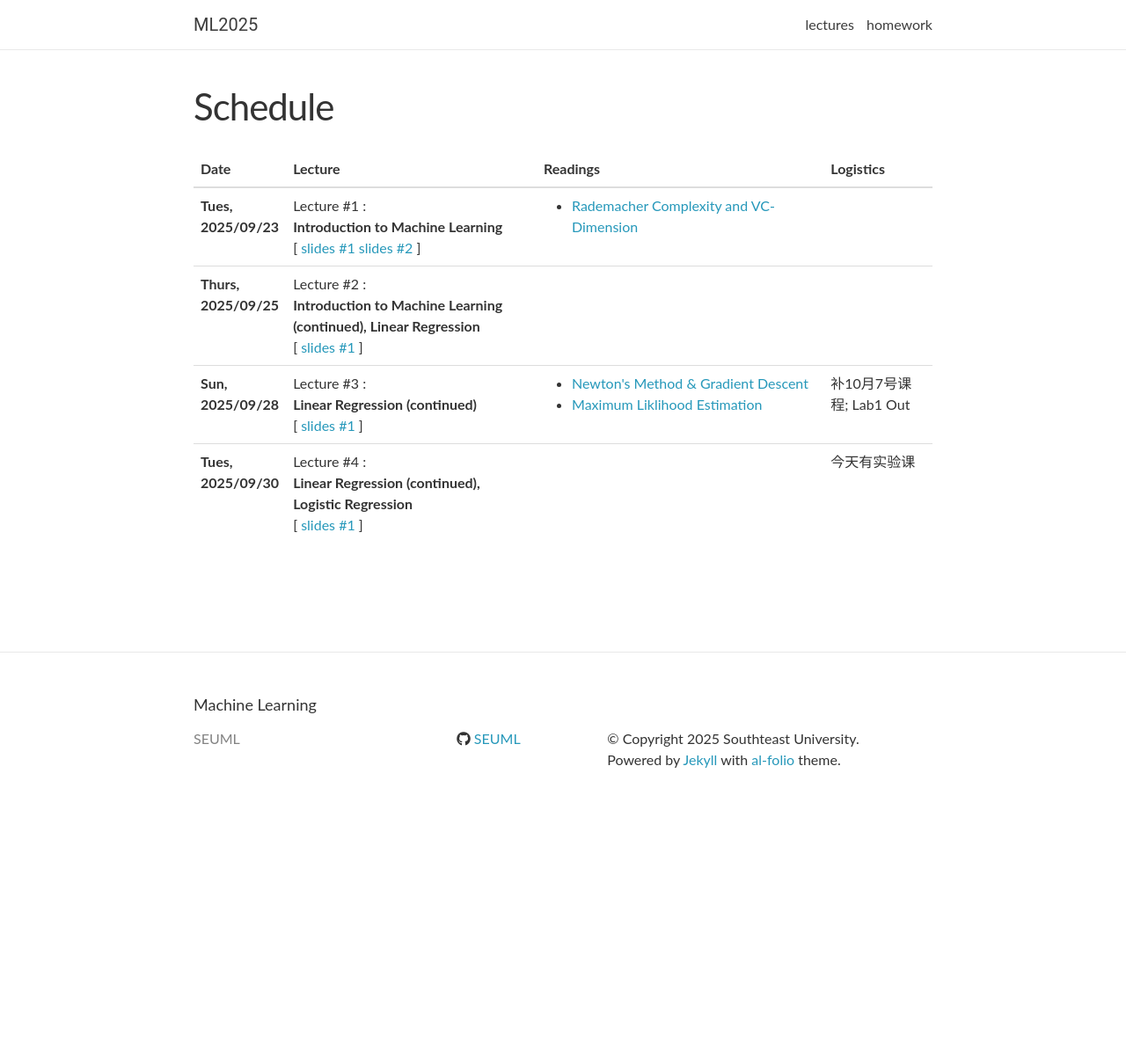
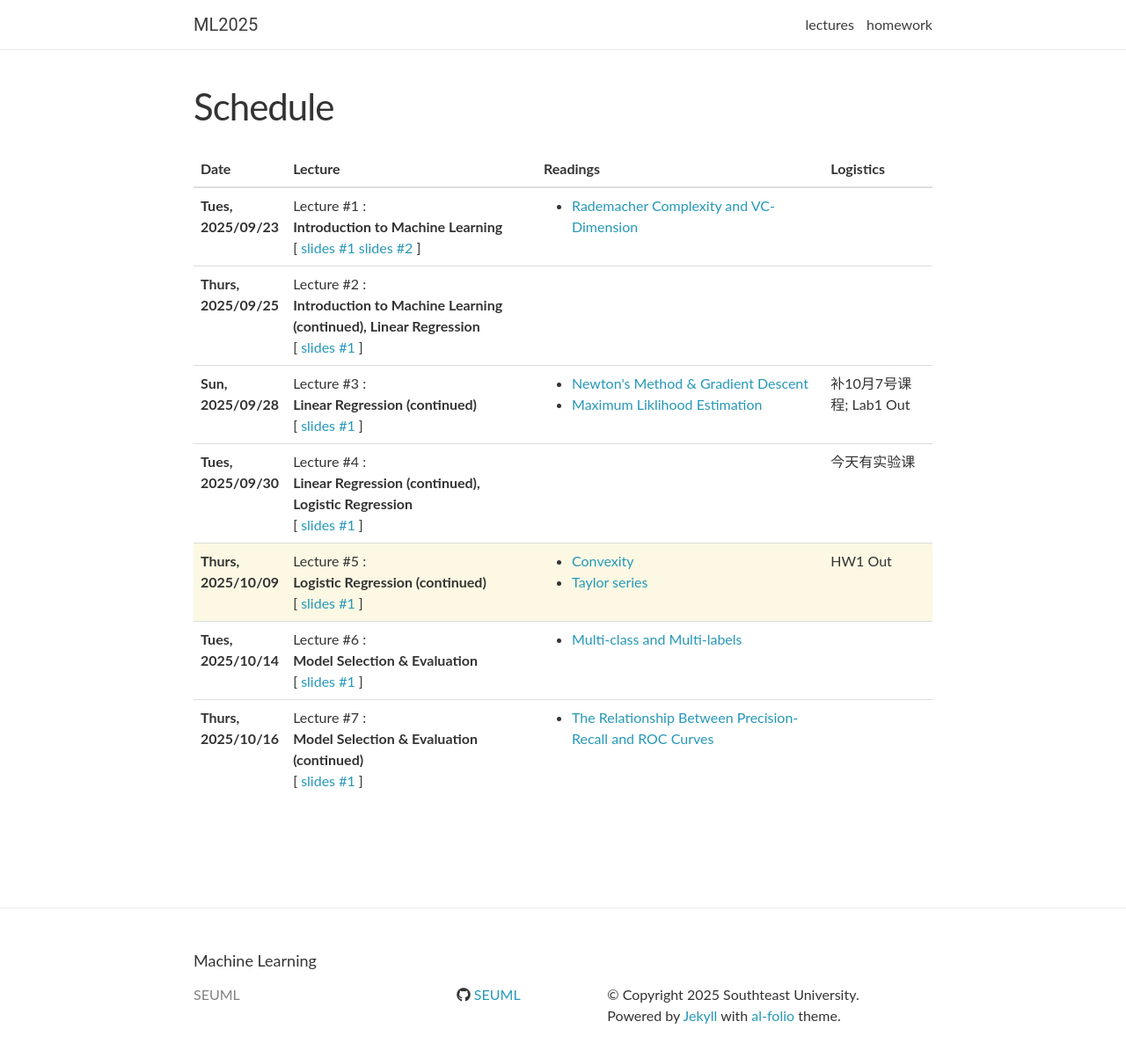
Before and after one commit to SEUML/ml-spring-2025, a Jekyll site: the page built from _pages/lectures.md, in a window 1280 px wide and 1228 px high. Shown: the top 1203 px of the window at 88% size. Built offline with Jekyll 4.4.1, drawn with Linux system fonts in a browser that asks for light colours; nearby versions of some CDN libraries; comment, search, counter and statistics services are not loaded; some of the changed lines change nothing that is shown.

Commit message:
update lecture schedule

```diff
--- a/_data/lectures.yml
+++ b/_data/lectures.yml
@@ -35,37 +35,165 @@
   readings:
   logistics: 今天有实验课
 
-# - date: Tues, 2025/10/09
+- date: Thurs, 2025/10/09
+  title: >
+    <strong>Logistic Regression (continued)</strong>
+  slides: "../assets/slides/lecture3.pdf"
+  readings:
+    - <a href="https://www.princeton.edu/~aaa/Public/Teaching/ORF523/S16/ORF523_S16_Lec7_gh.pdf" target="_blank"> Convexity </a>
+    - <a href="https://en.wikipedia.org/wiki/Taylor_series" target="_blank"> Taylor series </a>
+  logistics: HW1 Out
+
+
+- date: Tues, 2025/10/14
+  title: >
+    <strong> Model Selection & Evaluation</strong>
+  slides: "../assets/slides/lecture4.pdf"
+  readings:
+    - <a href="https://en.wikipedia.org/wiki/Multi-label_classification" target="_blank"> Multi-class and Multi-labels </a>
+  logistics:
+
+- date: Thurs, 2025/10/16
+  title: >
+    <strong> Model Selection & Evaluation (continued)</strong>
+  slides: "../assets/slides/lecture4.pdf"
+  readings:
+    - <a href="https://pages.cs.wisc.edu/~jdavis/davisgoadrichcamera2.pdf" target="_blank">The Relationship Between Precision-Recall and ROC Curves </a>
+  logistics:
+
+# - date: Tues, 2025/10/21
 #   title: >
-#     <strong>Logistic Regression (continued)</strong>
-#   slides: "../assets/slides/lecture3.pdf"
+#     <strong> Support Vector Machine (Formulation) </strong>
+#   slides: "../assets/slides/lecture5.pdf"
 #   readings:
-#     - <a href="https://www.princeton.edu/~aaa/Public/Teaching/ORF523/S16/ORF523_S16_Lec7_gh.pdf" target="_blank"> Convexity </a>
-#   logistics: HW1 Out
-
-# - date: Thurs, 2024/03/07
-#   title: >
-#     <strong>Logistic Regression (continued)</strong>
-#   slides: "../assets/slides/lecture3.pdf"
-#   readings:
-#     - <a href="https://en.wikipedia.org/wiki/Taylor_series" target="_blank"> Taylor series </a>
 #   logistics:
 
-# - date: Tues, 2024/03/12
+# - date: Thurs, 2025/10/23
 #   title: >
-#     <strong> Model Selection & Evaluation</strong>
-#   slides: "../assets/slides/lecture4.pdf"
+#     <strong> Support Vector Machine (Optimization)</strong>
+#   slides: "../assets/slides/lecture5.pdf"
 #   readings:
-#     - <a href="https://en.wikipedia.org/wiki/Multi-label_classification" target="_blank"> Multi-class and Multi-labels </a>
+#   -  <a href="https://www.stat.cmu.edu/~ryantibs/convexopt-F15/scribes/11-dual-gen-scribed.pdf" target="_blank"> Primal and dual problems </a>
+#   -  <a href="https://alex.smola.org/teaching/cmu2013-10-701x/slides/R5-duality_svm.pdf" target="_blank"> Duality and SVM </a>
 #   logistics:
 
-# - date: Thurs, 2024/03/14
+# - date: Tues, 2025/10/28
 #   title: >
-#     <strong> Model Selection & Evaluation (continued)</strong>
-#   slides: "../assets/slides/lecture4.pdf"
+#     <strong> Support Vector Machine (Soft margin)</strong>
+#   slides: "../assets/slides/lecture5.pdf"
 #   readings:
-#     - <a href="https://pages.cs.wisc.edu/~jdavis/davisgoadrichcamera2.pdf" target="_blank">The Relationship Between Precision-Recall and ROC Curves </a>
-#   logistics: Lab1 Out
+#     - <a href="http://jitkomut.eng.chula.ac.th/optim/duality.pdf" target="_blank"> Duality Theory </a>
+#   logistics:
+
+# - date: Thurs, 2025/10/30
+#   title: >
+#     <strong> Support Vector Machine (Kernel)</strong>
+#   slides: "../assets/slides/lecture5.pdf"
+#   readings:
+#     - <a href="https://davidrosenberg.github.io/mlcourse/Archive/2019/Lectures/05a.representer-theorem.pdf" target="_blank"> The Representer Theorem </a>
+#   logistics:
+
+# - date: Tues, 2025/11/04
+#   title: >
+#     <strong> Neural Networks: Introduction</strong>
+#   slides: "../assets/slides/lecture6.pdf"
+#   readings:
+#   logistics:
+
+# - date: Thurs, 2025/11/06
+#   title: >
+#     <strong> Neural Networks: Introduction (continued) </strong>
+#   slides: "../assets/slides/lecture6.pdf"
+#   readings:
+#   logistics:
+
+# - date: Tues, 2025/11/11
+#   title: >
+#     <strong> Backpropagation</strong>
+#   slides: "../assets/slides/lecture7.pdf"
+#   readings:
+#   logistics:
+
+# - date: Thurs, 2025/11/13
+#   title: >
+#     <strong> Backpropagation</strong>
+#   slides: "../assets/slides/lecture7.pdf"
+#   readings:
+#   logistics:
+
+# - date: Tues, 2025/11/18
+#   title: >
+#     <strong> Convolutional Neural Network </strong>
+#   slides: "../assets/slides/lecture8.pdf"
+#   readings:
+#   logistics:
+
+# - date: Thurs, 2025/11/20
+#   title: >
+#     <strong> Recurrent Neural Network </strong>
+#   slides: "../assets/slides/lecture9.pdf"
+#   readings:
+#   logistics:
+
+# - date: Tues, 2025/11/25
+#   title: >
+#     <strong> Recurrent Neural Network </strong>
+#   slides: "../assets/slides/lecture9.pdf"
+#   readings:
+#   logistics:
+
+# - date: Thurs, 2025/11/27
+#   title: >
+#     <strong> Decision Tree</strong>
+#   slides: "../assets/slides/lecture10.pdf"
+#   readings:
+#     - <a href="https://www.princeton.edu/~cuff/ele201/kulkarni_text/information.pdf" target="_blank"> Information, Entropy, and Coding </a>
+#   logistics:
+
+# - date: Tues, 2025/12/02
+#   title: >
+#     <strong> Decision Tree (continued)</strong>
+#   slides: "../assets/slides/lecture10.pdf"
+#   readings:
+#   logistics:
+
+# - date: Thurs, 2025/12/04
+#   title: >
+#     <strong> Ensemble </strong>
+#   slides: "../assets/slides/lecture11.pdf"
+#   readings:
+#   - <a href="https://www.cs.toronto.edu/~mbrubake/teaching/C11/Handouts/AdaBoost.pdf" target="_blank"> AdaBoost </a>
+#   - <a href="https://www.cs.toronto.edu/~rgrosse/courses/csc311_f20/slides/lec06.pdf" target="_blank"> Bagging, AdaBoost </a>
+#   logistics:
+
+# - date: Tues, 2025/12/09
+#   title: >
+#     <strong> Ensemble </strong>
+#   slides: "../assets/slides/lecture11.pdf"
+#   readings:
+#   - <a href="https://www.youtube.com/watch?v=UHBmv7qCey4" target="_blank"> Boosting (lecture@MIT) </a>
+#   logistics:
+
+# - date: Thurs, 20245/12/11
+#   title: >
+#     <strong> Clustering </strong>
+#   slides: "../assets/slides/lecture12.pdf"
+#   readings:
+#   logistics:
+
+# - date: Tues, 2025/12/16
+#   title: >
+#     <strong> Clustering </strong>
+#   slides: "../assets/slides/lecture12.pdf"
+#   readings:
+#   logistics:
+
+# - date: Thurs, 2025/12/25
+#   title: >
+#     <strong> Review, Q&A </strong>
+#   slides: "../assets/slides/lecture15.pdf"
+#   readings:
+#   logistics:
 
 # - date: Tues, 2024/03/19
 #   title: >
@@ -83,110 +211,6 @@
 #   readings:
 #   - <a href="https://en.wikipedia.org/wiki/Covariance_matrix" target="_blank"> Covariance matrix </a>
 #   - <a href="https://en.wikipedia.org/wiki/Mahalanobis_distance" target="_blank"> Mahalanobis distance </a>
-#   logistics:
-
-# - date: Tues, 2024/03/26
-#   title: >
-#     <strong> Support Vector Machine (Formulation) </strong>
-#   slides: "../assets/slides/lecture6.pdf"
-#   readings:
-#   logistics: HW1 Due
-
-# - date: Thurs, 2024/03/28
-#   title: >
-#     <strong> Support Vector Machine (Optimization)</strong>
-#   slides: "../assets/slides/lecture6.pdf"
-#   readings:
-#   -  <a href="https://www.stat.cmu.edu/~ryantibs/convexopt-F15/scribes/11-dual-gen-scribed.pdf" target="_blank"> Primal and dual problems </a>
-#   -  <a href="https://alex.smola.org/teaching/cmu2013-10-701x/slides/R5-duality_svm.pdf" target="_blank"> Duality and SVM </a>
-#   logistics: Lab2 Out
-
-# - date: Tues, 2024/04/02
-#   title: >
-#     <strong> Support Vector Machine (Soft margin)</strong>
-#   slides: "../assets/slides/lecture6.pdf"
-#   readings:
-#     - <a href="http://jitkomut.eng.chula.ac.th/optim/duality.pdf" target="_blank"> Duality Theory </a>
-#   logistics: Lab1 Due; HW2 Out
-
-# - date: Thurs, 2024/04/04
-#   title: >
-#     <strong>No class（清明节放假)</strong>
-#   slides: "../assets/slides/lecture6.pdf"
-#   readings:
-#   logistics:
-
-# - date: Tues, 2024/04/09
-#   title: >
-#     <strong> Support Vector Machine (Kernel)</strong>
-#   slides: "../assets/slides/lecture6.pdf"
-#   readings:
-#     - <a href="https://davidrosenberg.github.io/mlcourse/Archive/2019/Lectures/05a.representer-theorem.pdf" target="_blank"> The Representer Theorem </a>
-#   logistics:
-
-# - date: Thurs, 2024/04/11
-#   title: >
-#     <strong> Neural Networks: Introduction</strong>
-#   slides: "../assets/slides/lecture7.pdf"
-#   readings:
-#   logistics:
-
-
-# - date: Tues, 2024/04/16
-#   title: >
-#     <strong> Neural Networks: Introduction (continued) </strong>
-#   slides: "../assets/slides/lecture7.pdf"
-#   readings:
-#   logistics: Lab2 Due
-
-# - date: Thurs, 2024/04/18
-#   title: >
-#     <strong> Backpropagation</strong>
-#   slides: "../assets/slides/lecture8.pdf"
-#   readings:
-#   logistics:
-
-# - date: Tues, 2024/04/23
-#   title: >
-#     <strong> Backpropagation</strong>
-#   slides: "../assets/slides/lecture8.pdf"
-#   readings:
-#   logistics: HW2 Due
-
-# - date: Thurs, 2024/04/25
-#   title: >
-#     <strong> Convolutional Neural Network </strong>
-#   slides: "../assets/slides/lecture9.pdf"
-#   readings:
-#   logistics: Lab3 Out
-
-# - date: Sun, 2024/04/28
-#   title: >
-#     <strong> Recurrent Neural Network </strong>
-#   slides: "../assets/slides/lecture10.pdf"
-#   readings:
-#   logistics:
-
-# - date: Tues, 2024/04/30
-#   title: >
-#     <strong> Recurrent Neural Network </strong>
-#   slides: "../assets/slides/lecture10.pdf"
-#   readings:
-#   logistics: HW3 Out
-
-# - date: Tues, 2024/05/07
-#   title: >
-#     <strong> Decision Tree</strong>
-#   slides: "../assets/slides/lecture11.pdf"
-#   readings:
-#     - <a href="https://www.princeton.edu/~cuff/ele201/kulkarni_text/information.pdf" target="_blank"> Information, Entropy, and Coding </a>
-#   logistics:
-
-# - date: Thurs, 2024/05/09
-#   title: >
-#     <strong> Decision Tree (continued)</strong>
-#   slides: "../assets/slides/lecture11.pdf"
-#   readings:
 #   logistics:
 
 # - date: Tues, 2024/05/14
@@ -212,42 +236,3 @@
 #   readings:
 #     - <a href="https://www.lri.fr/~sebag/COURS/EM_algorithm.pdf" target="_blank"> The Expectation Maximization Algorithm </a>
 #   logistics: HW3 Due; HW4 Out
-
-# - date: Thurs, 2024/05/23
-#   title: >
-#     <strong> Ensemble </strong>
-#   slides: "../assets/slides/lecture13.pdf"
-#   readings:
-#   - <a href="https://www.cs.toronto.edu/~mbrubake/teaching/C11/Handouts/AdaBoost.pdf" target="_blank"> AdaBoost </a>
-#   - <a href="https://www.cs.toronto.edu/~rgrosse/courses/csc311_f20/slides/lec06.pdf" target="_blank"> Bagging, AdaBoost </a>
-#   logistics: Lab4 Out
-
-
-# - date: Tues, 2024/05/28
-#   title: >
-#     <strong> Ensemble </strong>
-#   slides: "../assets/slides/lecture13.pdf"
-#   readings:
-#   - <a href="https://www.youtube.com/watch?v=UHBmv7qCey4" target="_blank"> Boosting (lecture@MIT) </a>
-#   logistics:
-
-# - date: Thurs, 2024/05/30
-#   title: >
-#     <strong> Clustering </strong>
-#   slides: "../assets/slides/lecture14.pdf"
-#   readings:
-#   logistics:
-
-# - date: Tues, 2024/06/04
-#   title: >
-#     <strong> Clustering </strong>
-#   slides: "../assets/slides/lecture14.pdf"
-#   readings:
-#   logistics:
-
-# - date: Thurs, 2024/06/06
-#   title: >
-#     <strong> Review, Q&A </strong>
-#   slides: "../assets/slides/lecture15.pdf"
-#   readings:
-#   logistics:
```
Also changed, not shown: 4 other files.
